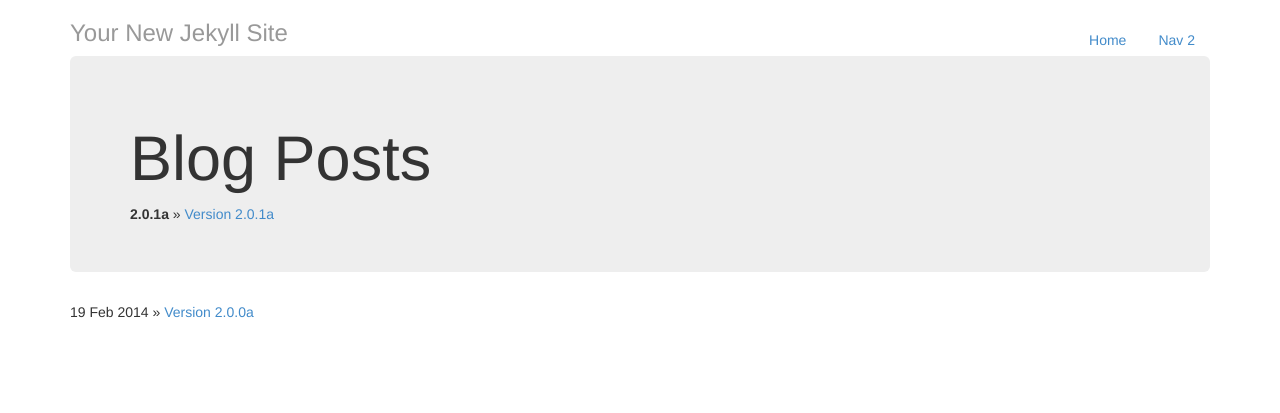
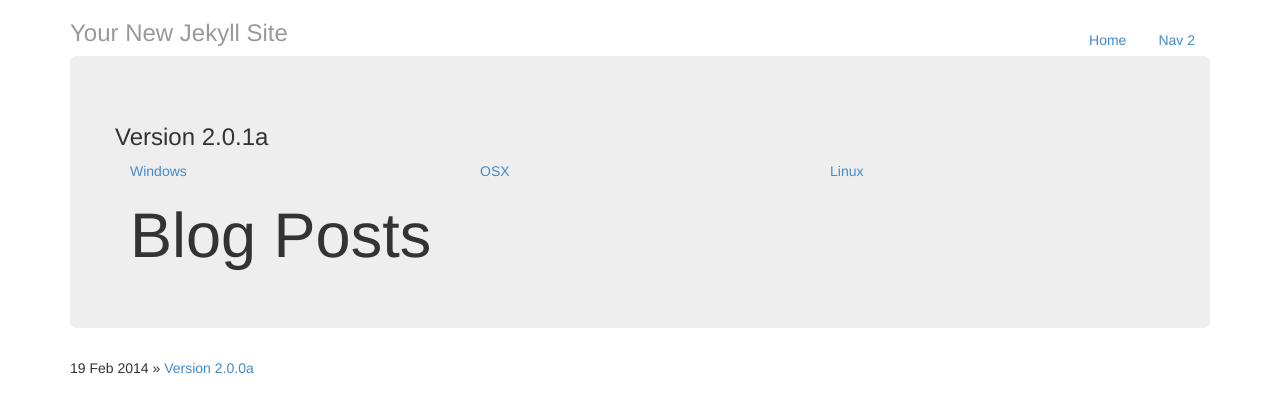
Before and after one commit to LunaTheArcticFox/Starbound-Mod-Manager, a Jekyll site: the page built from index.html, in a window 1280 px wide. Shown: the top 413 px of the page. Built offline with Jekyll 4.4.1, drawn with Linux system fonts in a browser that asks for light colours; Markdown is read by kramdown in place of the engine named in the settings.

Commit message:
Testing out using posts as mod manager versions.

```diff
--- a/_posts/2014-02-19-test-two.markdown
+++ b/_posts/2014-02-19-test-two.markdown
@@ -3,6 +3,9 @@ layout: post
 title:  "Version 2.0.1a"
 date:   2014-02-19 22:35:23
 version: 2.0.1a
+windowslink: http://www.google.com/
+osxlink: http://images.google.com/
+linuxlink: http://www.fimfiction.net/
 ---
 
 You'll find this post in your `_posts` directory - edit this post and re-build (or run with the `-w` switch) to see your changes!
--- a/index.html
+++ b/index.html
@@ -6,10 +6,22 @@ title: Your New Jekyll Site
 <div id="home">
 
     <div class="jumbotron">
+      <div class="row">
+      {% for post in site.posts limit:1 %}
+        <h3>{{ post.title }}</h3>
+        <div class="col-lg-4">
+          <a href="{{ post.windowslink }}">Windows</a>
+        </div>
+        <div class="col-lg-4">
+          <a href="{{ post.osxlink }}">OSX</a>
+        </div>
+        <div class="col-lg-4">
+          <a href="{{ post.linuxlink }}">Linux</a>
+        </div>
+        {% endfor %}
+      </div>
       <h1>Blog Posts</h1>
-      {% for post in site.posts limit:1 %}
-        <span><strong>{{ post.version }}</strong></span> &raquo; <a href="{{ site.baseurl }}/{{ post.url }}">{{ post.title }}</a>
-      {% endfor %}
+
     </div>
 
     {% for post in site.posts offset:1 %}
```
